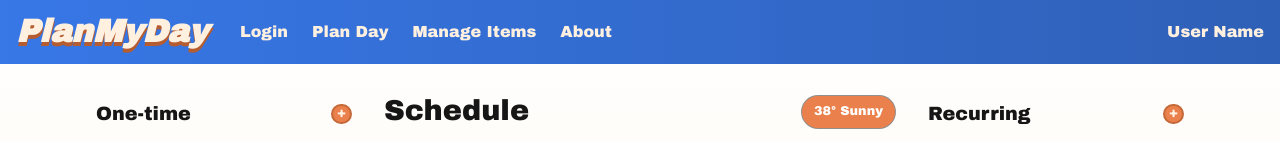
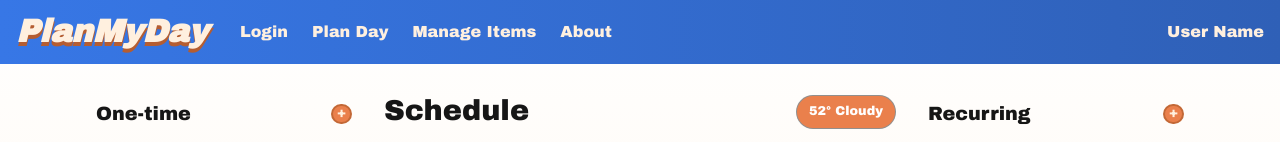
Before and after one commit to jacksonfishburn/dailyplanner, a React (Vite) app: page /plan in a window 1280 px wide. Shown: the top 142 px of the page. Built offline with nearby package versions, Linux system fonts and the light colour scheme.

Commit message:
function made for future api call

```diff
--- a/src/plan/schedule.jsx
+++ b/src/plan/schedule.jsx
@@ -1,4 +1,9 @@
 import React, { useRef, useState } from "react";
+
+function getWeather() {
+  // replace with a real API call later
+  return "52° Cloudy";
+}
 
 export default function Schedule({ scheduledItems, onDrop }) {
   const pixelsPerMinute = 2;
@@ -49,8 +54,7 @@ export default function Schedule({ scheduledItems, onDrop }) {
       <div className="outside">
         <h2>Schedule</h2>
         <section className="weather">
-          {/* add call to third party later */}
-          <div>38° Sunny</div>
+          <div>{getWeather()}</div>
         </section>
       </div>
 
```
